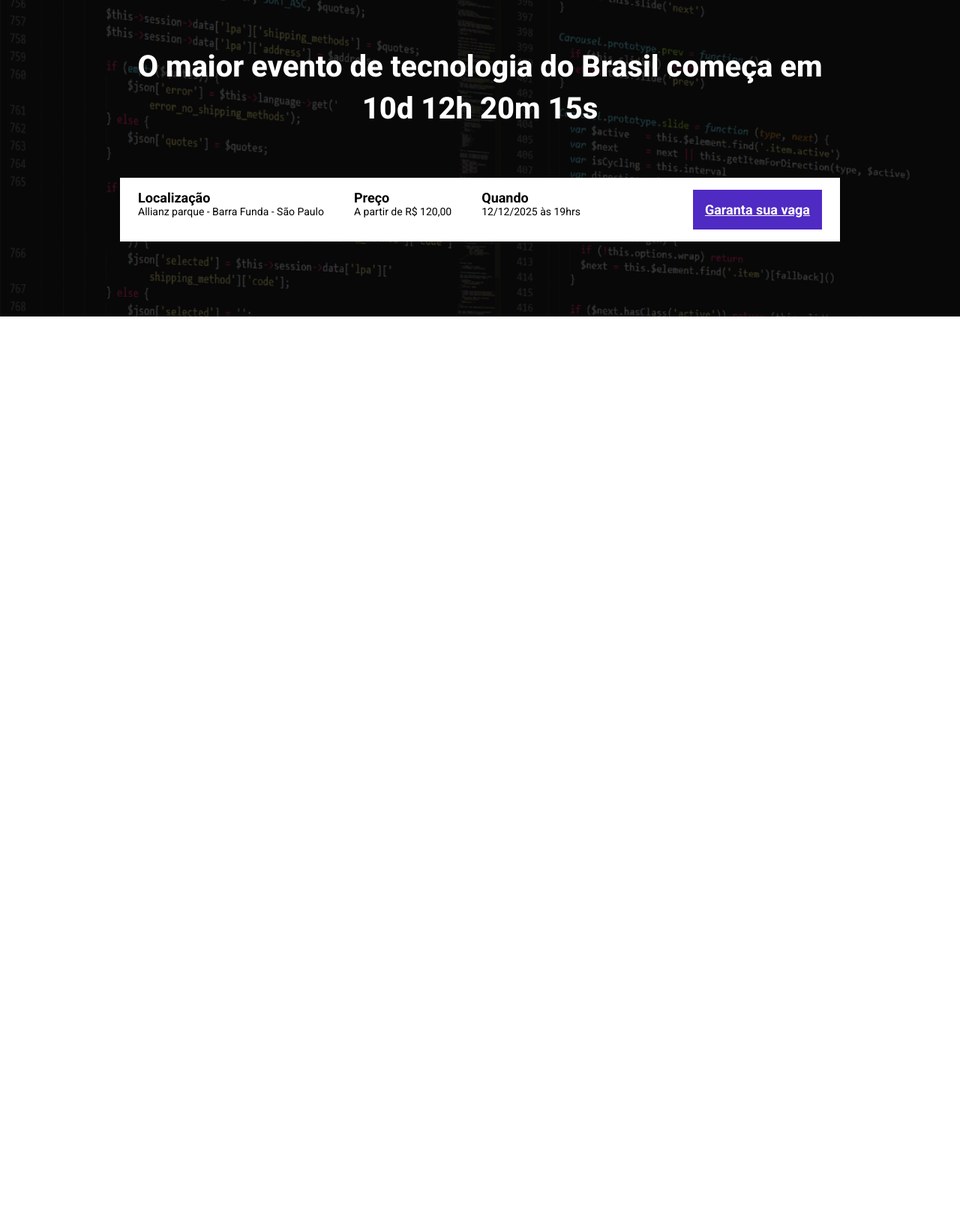
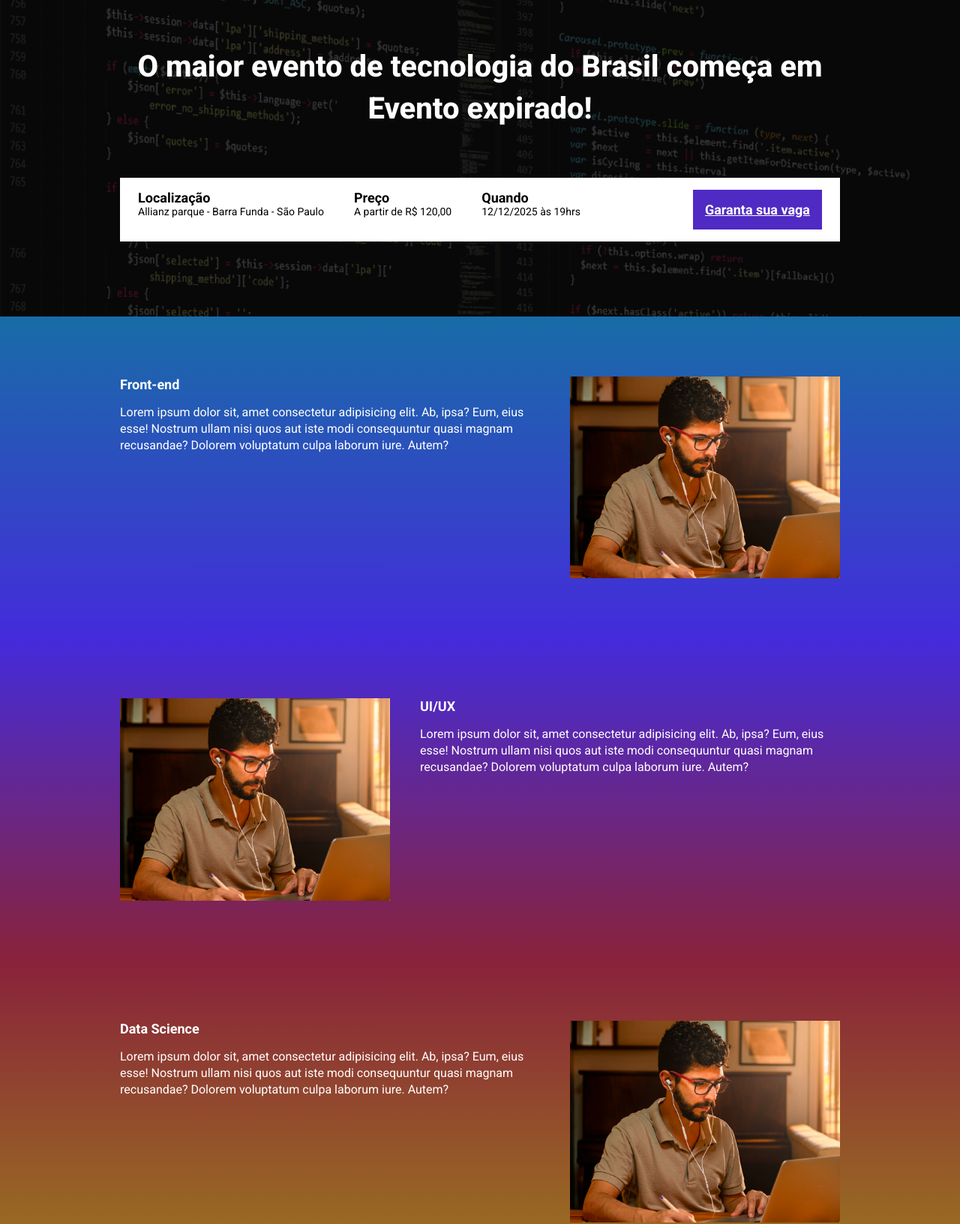
Before and after one commit to DeivithMaciel/EBAC_tech_talks, a website built with Parcel: page src/index.html in a window 1280 px wide. Shown: the part 147-1779 px from the top of the page at 75% size. Before the commit the page ends 800 px from the top, so only its background shows below. Built offline with nearby package versions, Linux system fonts and the light colour scheme.

Commit message:
criando a contagem regressiva

```diff
--- a/package.json
+++ b/package.json
@@ -1,9 +1,9 @@
 {
   "name": "ebac_talks",
   "version": "1.0.0",
-  "main": "index.js",
   "scripts": {
     "dev": "parcel src/index.html src/styles/main.scss src/scripts/main.js",
+    "build": "parcel build src/index.html",
     "test": "echo \"Error: no test specified\" && exit 1"
   },
   "author": "",
--- a/src/index.html
+++ b/src/index.html
@@ -7,14 +7,15 @@
     <link rel="preconnect" href="https://fonts.gstatic.com" crossorigin>
     <link href="https://fonts.googleapis.com/css2?family=Roboto:ital,wght@0,100..900;1,100..900&display=swap" rel="stylesheet">
     <link rel="stylesheet" href="styles/main.scss">
-    <title>Document</title>
+    <link rel="stylesheet" href="https://unpkg.com/aos@next/dist/aos.css" />
+    <title>EBAC Tech Event</title>
 </head>
 <body>
     <header class="hero">
         <div class="container">
             <img class="hero__logo" src="images/ebac_logo.svg" alt="EBAC">
             <p class="hero__text">
-                O maior evento de tecnologia do Brasil começa em 10d 12h 20m 15s
+                O maior evento de tecnologia do Brasil começa em <span id="contador"></span>
             </p>
             <div class="infos-bar">
                 <ul class="infos-bar__infos">
@@ -38,6 +39,52 @@
         </div>
     </header>
 
+    <section class="event event--fontend" >
+        <div class="container" data-aos="fade-right">
+            <div class="event__details">
+                <h2 class="event__details__title">Front-end</h2>
+                <p class="event__details__description">
+                    Lorem ipsum dolor sit, amet consectetur adipisicing elit. Ab, ipsa? Eum, eius esse! Nostrum ullam nisi quos aut iste modi consequuntur quasi magnam recusandae? Dolorem voluptatum culpa laborum iure. Autem?
+                </p>
+            </div>
+            <img class="event__image" src="./images/frontend.png" alt="Front-end">
+        </div>
+    </section>
+        <section class="event event--ux-ui event--image-left" >
+        <div class="container" data-aos="fade-left">
+            <div class="event__details">
+                <h2 class="event__details__title">UI/UX</h2>
+                <p class="event__details__description">
+                    Lorem ipsum dolor sit, amet consectetur adipisicing elit. Ab, ipsa? Eum, eius esse! Nostrum ullam nisi quos aut iste modi consequuntur quasi magnam recusandae? Dolorem voluptatum culpa laborum iure. Autem?
+                </p>
+            </div>
+            <img class="event__image" src="./images/frontend.png" alt="Front-end">
+        </div>
+    </section>
+        <section class="event event--data-science">
+        <div class="container" data-aos="fade-right">
+            <div class="event__details">
+                <h2 class="event__details__title">Data Science</h2>
+                <p class="event__details__description">
+                    Lorem ipsum dolor sit, amet consectetur adipisicing elit. Ab, ipsa? Eum, eius esse! Nostrum ullam nisi quos aut iste modi consequuntur quasi magnam recusandae? Dolorem voluptatum culpa laborum iure. Autem?
+                </p>
+            </div>
+            <img class="event__image" src="./images/frontend.png" alt="Front-end">
+        </div>
+    </section>
+        <section class="event event--backend event--image-left">
+        <div class="container" data-aos="fade-left">
+            <div class="event__details">
+                <h2 class="event__details__title">Back-end</h2>
+                <p class="event__details__description">
+                    Lorem ipsum dolor sit, amet consectetur adipisicing elit. Ab, ipsa? Eum, eius esse! Nostrum ullam nisi quos aut iste modi consequuntur quasi magnam recusandae? Dolorem voluptatum culpa laborum iure. Autem?
+                </p>
+            </div>
+            <img class="event__image" src="./images/frontend.png" alt="Front-end">
+        </div>
+    </section>
+
+    <script src="https://unpkg.com/aos@next/dist/aos.js"></script>
     <script src="scripts/main.js"></script>
 </body>
 </html>
--- a/src/scripts/main.js
+++ b/src/scripts/main.js
@@ -0,0 +1,26 @@
+AOS.init();
+
+const dataDoEvento = new Date("Dec 12, 2025 19:00:00");
+const timeStampDoEvento = dataDoEvento.getTime();
+
+const contaAsHoras = setInterval(function() {
+    const agora = new Date();
+    const timeStampAtual = agora.getTime();
+
+    const distanciaAteEvento = timeStampDoEvento - timeStampAtual;
+    const diaEmMs = 1000 * 60 * 60 * 24;
+    const horasEmMs = 1000 * 60 * 60;
+    const minutosEmMs = 1000 * 60;
+
+    const diasAteEvento = Math.floor(distanciaAteEvento / diaEmMs);
+    const horasAteEvento = Math.floor((distanciaAteEvento % diaEmMs) / horasEmMs);
+    const minutosAteEvento = Math.floor((distanciaAteEvento % horasEmMs) / minutosEmMs);
+    const segundosAteEvento = Math.floor((distanciaAteEvento) % (minutosEmMs) / 1000);
+
+    document.getElementById('contador').innerHTML = `${diasAteEvento}d ${horasAteEvento}h ${minutosAteEvento}m ${segundosAteEvento}s`;
+
+    if (distanciaAteEvento - 0){
+        clearInterval(contaAsHoras);
+        document.getElementById('contador').innerHTML = 'Evento expirado!'
+    }
+}, 1000)
--- /dev/null
+++ b/src/styles/_event.scss
@@ -0,0 +1,63 @@
+@use 'variables';
+
+.event{
+    padding: 80px 0;
+
+    &--fontend{
+        background-image: linear-gradient(variables.$blue1, variables.$blue2);
+    }
+
+    &--ux-ui{
+        background-image: linear-gradient(variables.$blue2, variables.$pink);
+    }
+
+    &--data-science{
+        background-image: linear-gradient(variables.$pink, variables.$yellow);
+    }
+
+    &--backend{
+        background-image: linear-gradient(variables.$yellow, variables.$pink);
+    }
+
+    &--image-left{
+        .container{
+            flex-direction: row-reverse;
+        }
+    }
+
+    .container{
+        display: flex;
+        gap: 40px;
+    }
+
+    &__image{
+        max-width: 360px;
+    }
+
+    &__details{
+        &__title{
+            font-size: 18px;
+            font-weight: bold;
+            margin-bottom: 16px;
+        }
+
+        &__description{
+            line-height: 22px;
+        }
+    }
+
+    @media (max-width:640px){
+        .container{
+            display: block;
+        }
+
+        &__image{
+            width: 100%;
+        }
+
+        &__details{
+            margin-right: 0;
+            margin-left: 16px;
+        }
+    }
+}
--- a/src/styles/_hero.scss
+++ b/src/styles/_hero.scss
@@ -1,3 +1,5 @@
+@use'variables';
+
 .hero{
     padding-top: 64px;
     padding-bottom: 100px;
--- /dev/null
+++ b/src/styles/_variables.scss
@@ -0,0 +1,8 @@
+$textColor:#fff;
+$secundaryTextColor:#000;
+
+$blue1:#186ca7;
+$blue2:#442bdb;
+$blue3:#4f2ac3;
+$pink:#89223b;
+$yellow:#9c791d;
--- a/src/styles/components/_buttons.scss
+++ b/src/styles/components/_buttons.scss
@@ -1,3 +1,5 @@
+@use '../variables';
+
 .button{
     padding: 16px;
     font-size: 18px;
@@ -6,8 +8,8 @@
     white-space: nowrap;
 
     &--primary{
-        color: #fff;
-        background-color: #4f2ac3;
+        color: variables.$textColor;
+        background-color: variables.$blue3;
     }
 
     @media (max-width:640px){
--- a/src/styles/components/_info_bar.scss
+++ b/src/styles/components/_info_bar.scss
@@ -1,6 +1,8 @@
+@use '../variables';
+
 .infos-bar{
     padding: 16px 24px;
-    background-color: #fff;
+    background-color: variables.$textColor;
     display: flex;
     justify-content: space-between;
 
@@ -10,12 +12,12 @@
 
         &__item{
             font-size: 14px;
-            color: #000;
+            color: variables.$secundaryTextColor;
 
             b{
                 font-size: 18px;
                 display: block;
-                color: #000;
+                color: variables.$secundaryTextColor;
             }
         }
     }
--- a/src/styles/main.scss
+++ b/src/styles/main.scss
@@ -1,13 +1,15 @@
+@use 'variables';
 @use 'hero';
 @use 'components/info_bar';
 @use 'components/buttons';
+@use 'event';
 
 *{
     margin: 0;
     padding: 0;
     box-sizing: border-box;
     font-family: Roboto, sans-serif;
-    color: #fff;
+    color: variables.$textColor;
     list-style: none;
 }
 
```
